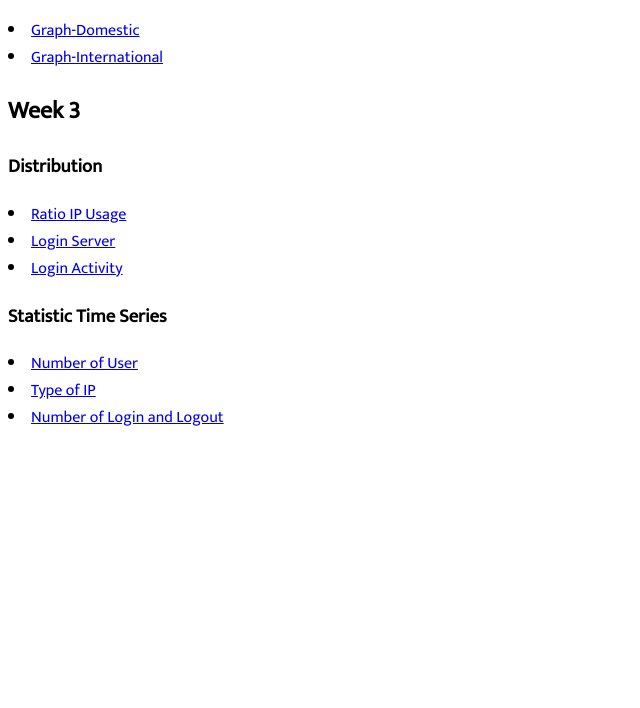
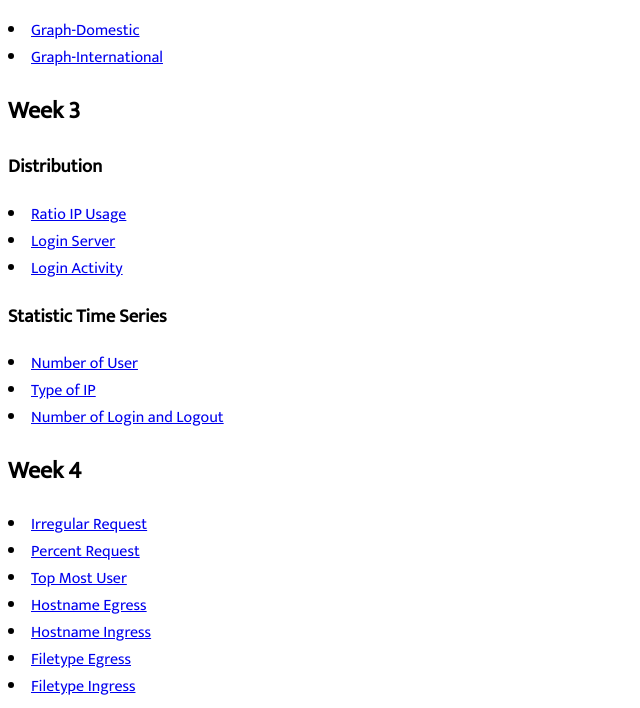
Before and after one commit to redsanji/NetViz, a plain HTML site: page index.html in a window 1280 px wide. Shown: the part 125-833 px from the top of the page, without its empty margins (0-640 px from the left). Before the commit the page ends 800 px from the top, so only its background shows below. Drawn offline with Linux system fonts and the light colour scheme.

Commit message:
update index

```diff
--- a/index.html
+++ b/index.html
@@ -21,4 +21,12 @@
     <li><a href="http://lab10.netlab.kasetsart.org/NetViz/week3/User_Time.html">Number of User</a></li>
     <li><a href="http://lab10.netlab.kasetsart.org/NetViz/week3/IP_Type_Time.html">Type of IP</a></li>
     <li><a href="http://lab10.netlab.kasetsart.org/NetViz/week3/Login-Logout-Time.html">Number of Login and Logout</a></li>
+    <h2>Week 4</h2>
+    <li><a href="http://lab10.netlab.kasetsart.org/NetViz/week4/31-1.html">Irregular Request</a></li>
+    <li><a href="http://lab10.netlab.kasetsart.org/NetViz/week4/31-2.html">Percent Request</a></li>
+    <li><a href="http://lab10.netlab.kasetsart.org/NetViz/week4/32.html">Top Most User</a></li>
+    <li><a href="http://lab10.netlab.kasetsart.org/NetViz/week4/33.html">Hostname Egress</a></li>
+    <li><a href="http://lab10.netlab.kasetsart.org/NetViz/week4/34.html">Hostname Ingress</a></li>
+    <li><a href="http://lab10.netlab.kasetsart.org/NetViz/week4/35.html">Filetype Egress</a></li>
+    <li><a href="http://lab10.netlab.kasetsart.org/NetViz/week4/36.html">Filetype Ingress</a></li>
     <!-- <hr> -->
```
Also changed, not shown: topmostuser.txt (added), 1 other file.
